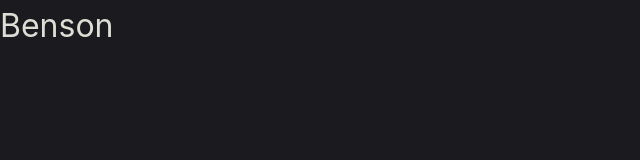
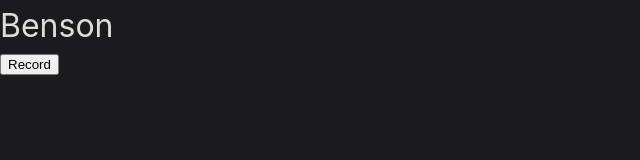
Before and after one commit to luketucich/benson, a React (Vite) app in the folder app/src/renderer/: page / in a window 1280 px wide. Shown: the top 160 px of the page, without its empty margins (0-640 px from the left). Built offline with nearby package versions, Linux system fonts and the light colour scheme.

Commit message:
feat: add recording with in-memory audio url

```diff
--- a/app/src/renderer/index.html
+++ b/app/src/renderer/index.html
@@ -3,10 +3,10 @@
   <head>
     <meta charset="UTF-8" />
     <title>Benson</title>
-    <!-- https://developer.mozilla.org/en-US/docs/Web/HTTP/CSP -->
+    <!-- Controls what the page can load. blob: lets the audio player play recordings from memory. -->
     <meta
       http-equiv="Content-Security-Policy"
-      content="default-src 'self'; script-src 'self'; style-src 'self' 'unsafe-inline'; img-src 'self' data:"
+      content="default-src 'self'; script-src 'self'; style-src 'self' 'unsafe-inline'; img-src 'self' data:; media-src 'self' blob:"
     />
   </head>
 
--- a/app/src/renderer/src/App.tsx
+++ b/app/src/renderer/src/App.tsx
@@ -1,5 +1,52 @@
+import { useRef, useState } from 'react'
+
 function App(): React.JSX.Element {
-  return <h1>Benson</h1>
+  const [recording, setRecording] = useState(false)
+  const [audioUrl, setAudioUrl] = useState<string | null>(null)
+
+  // The recorder lives here so it survives between renders.
+  const recorderRef = useRef<MediaRecorder | null>(null)
+
+  async function startRecording(): Promise<void> {
+    // Ask for the mic. Mac will ask for permission the first time.
+    const mic = await navigator.mediaDevices.getUserMedia({ audio: true })
+    const recorder = new MediaRecorder(mic)
+    const chunks: Blob[] = []
+
+    // Audio comes in pieces while recording, so collect them.
+    recorder.ondataavailable = (event) => chunks.push(event.data)
+
+    // Once stopped, combine the pieces into one clip and hand it to the player.
+    recorder.onstop = () => {
+      const blob = new Blob(chunks, { type: 'audio/webm' })
+      setAudioUrl(URL.createObjectURL(blob))
+      // Turn the mic off now that we are done with it.
+      mic.getTracks().forEach((track) => track.stop())
+    }
+
+    recorder.start()
+    recorderRef.current = recorder
+    setRecording(true)
+  }
+
+  function stopRecording(): void {
+    recorderRef.current?.stop()
+    setRecording(false)
+  }
+
+  return (
+    <div>
+      <h1>Benson</h1>
+      <button onClick={recording ? stopRecording : startRecording}>
+        {recording ? 'Stop' : 'Record'}
+      </button>
+      {audioUrl && (
+        <div>
+          <audio controls src={audioUrl} />
+        </div>
+      )}
+    </div>
+  )
 }
 
 export default App
```
